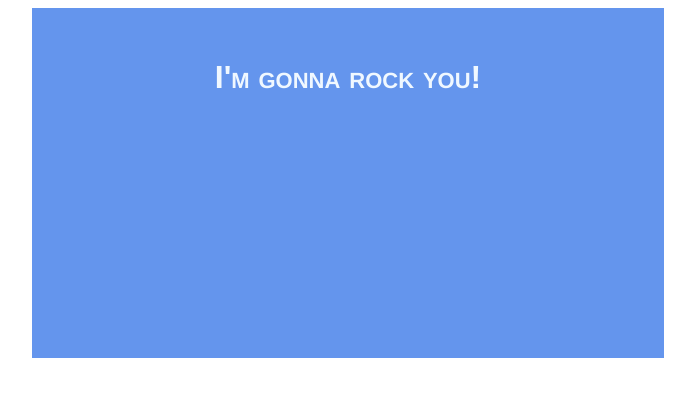
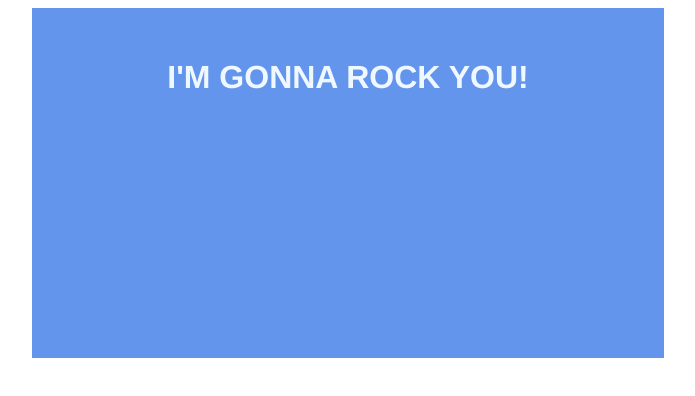
Before and after one commit to miklos-sz/hellocss, a plain HTML site: page index.html in a window 1280 px wide. Shown: the whole page, without its empty margins (292-987 px from the left). Drawn offline with Linux system fonts and the light colour scheme.

Commit message:
Capitalise text

```diff
--- a/index.html
+++ b/index.html
@@ -10,7 +10,7 @@
     </head>
     <body>
         <div class="center">
-            <h1>I'm gonna rock you!</h1>
+            <h1>I'M GONNA ROCK YOU!</h1>
         </div>
     </body>
 </html>
--- a/style.css
+++ b/style.css
@@ -4,7 +4,7 @@ html {
 
 h1 {
     color: aliceblue;
-    font-variant: small-caps;
+    font-weight: bold;
 }
 
 .center {
```
